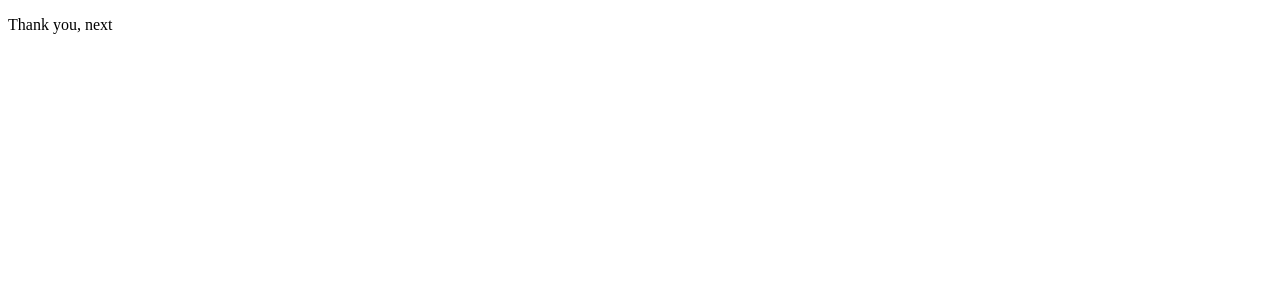
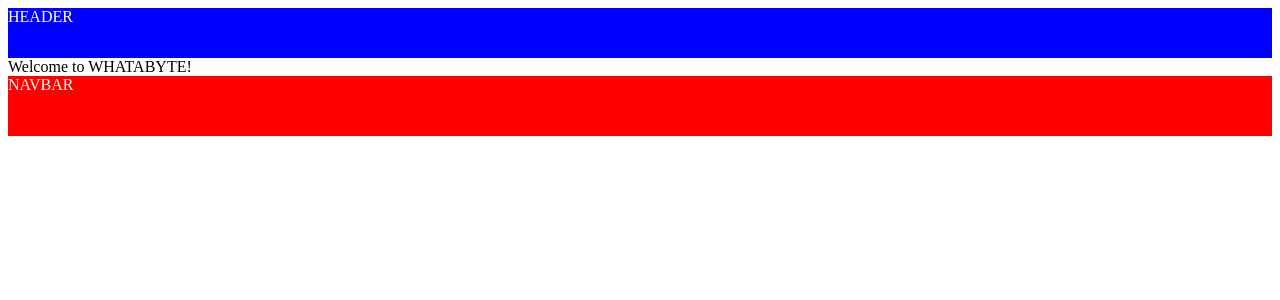
Before and after one commit to jorgetejeda/nextJsProyect, a Next.js app: page / in a window 1280 px wide. Shown: the top 300 px of the page. Built offline with nearby package versions, Linux system fonts and the light colour scheme.

Commit message:
created components

```diff
--- /dev/null
+++ b/components/Header.js
@@ -0,0 +1,14 @@
+const headerStyle = {
+    backgroundColor: "blue",
+    color: "white",
+    width: "100%",
+    height: "50px"
+  };
+
+  const Header = () => (
+    <div className="Header" style={headerStyle}>
+      HEADER
+    </div>
+  );
+
+  export default Header;
--- /dev/null
+++ b/components/Layout.js
@@ -0,0 +1,27 @@
+import Header from "./Header";
+import NavBar from "./NavBar";
+
+const layoutStyle = {
+  display: "flex",
+  flexDirection: "column",
+  height: "100%",
+  width: "100%"
+};
+
+const contentStyle = {
+  flex: 1,
+  display: "flex",
+  flexDirection: "column"
+};
+
+const Layout = props => (
+  <div className="Layout" style={layoutStyle}>
+    <Header />
+    <div className="Content" style={contentStyle}>
+      {props.children}
+    </div>
+    <NavBar />
+  </div>
+);
+
+export default Layout;
--- /dev/null
+++ b/components/NavBar.js
@@ -0,0 +1,14 @@
+const navBarStyle = {
+    backgroundColor: "red",
+    color: "white",
+    width: "100%",
+    height: "60px"
+  };
+
+  const NavBar = () => (
+    <div className="NavBar" style={navBarStyle}>
+      NAVBAR
+    </div>
+  );
+
+  export default NavBar;
--- a/pages/index.js
+++ b/pages/index.js
@@ -1,3 +1,5 @@
-const Index = () => (<div><p>Thank you, next</p></div>);
+import Layout from "../components/Layout";
+
+const Index = () => <Layout>Welcome to WHATABYTE!</Layout>;
 
 export default Index;
```
